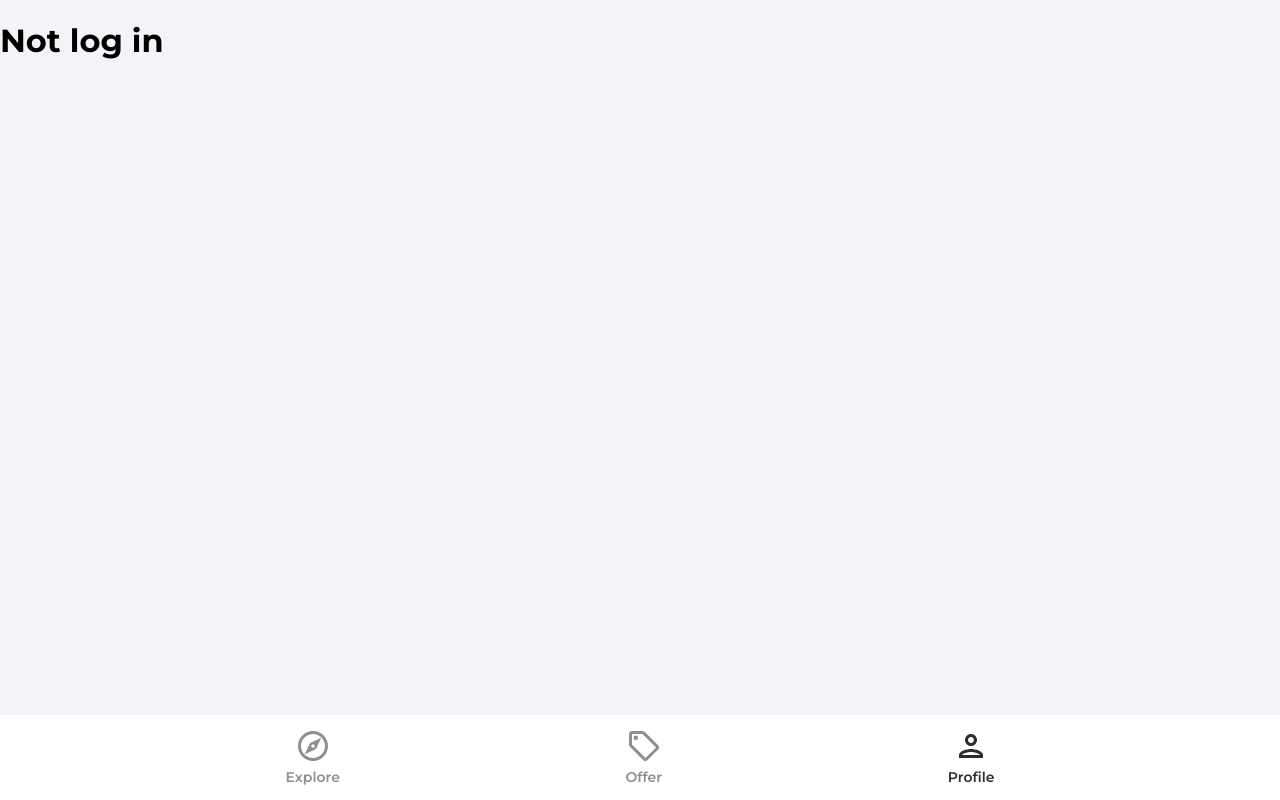
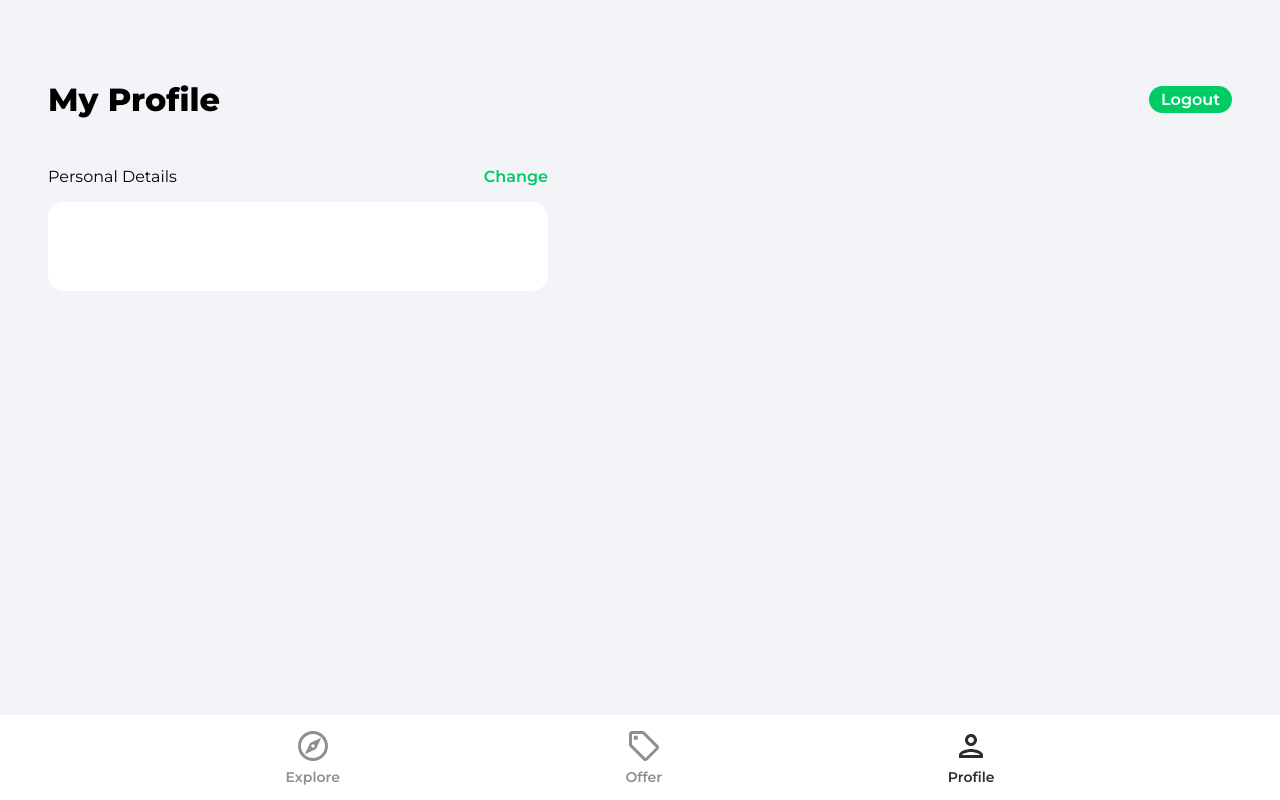
Before and after one commit to Yulian-Caesar/house-marketplace, a React (Vite) app: page /profile in a window 1280 px wide. Built offline with nearby package versions, Linux system fonts and the light colour scheme; no server answers.

Commit message:
add react toast, user logOut and user Chnage Details

```diff
--- a/package.json
+++ b/package.json
@@ -14,6 +14,7 @@
     "react": "^18.3.1",
     "react-dom": "^18.3.1",
     "react-router": "^7.1.3",
+    "react-toastify": "^11.0.3",
     "vite-plugin-svgr": "^4.3.0"
   },
   "devDependencies": {
--- a/src/App.tsx
+++ b/src/App.tsx
@@ -6,6 +6,7 @@ import { Profile as ProfilePage } from "./pages/Profile"
 import { SignIn as SignInPage } from "./pages/SignIn"
 import { SignUp as SignUpPage } from "./pages/SignUp"
 import { Navbar } from "./components/Navbar"
+import { ToastContainer } from "react-toastify"
 
 function App() {
 
@@ -22,6 +23,7 @@ function App() {
 				</Routes>
 				<Navbar />
 			</Router>
+			<ToastContainer />
 		</>
 	)
 }
--- a/src/pages/Profile.tsx
+++ b/src/pages/Profile.tsx
@@ -1,18 +1,102 @@
-import { getAuth } from "firebase/auth";
-import { useEffect, useState } from "react";
-import app from "../firebase.config";
+import { getAuth, updateProfile } from "firebase/auth";
+import { doc, updateDoc } from "firebase/firestore";
+import app, { db } from "../firebase.config";
+import { useState } from "react";
+import { useNavigate } from "react-router";
+import { toast } from "react-toastify";
+
 
 type UserType = {
-	displayName?: string | null
+	name?: string | null
+	email?: string | null
 }
 
 export const Profile = () => {
-	const [user, setUser] = useState<UserType | null>(null)
 	const auth = getAuth(app);
-	console.log(user)
-	useEffect(() => {
-		setUser(auth.currentUser ? auth.currentUser : null);
-	}, [auth])
+	const [changeDetails, setChangeDetails] = useState(false)
+	const [formData, setFormData] = useState<UserType | null>({
+		name: auth.currentUser?.displayName || null,
+		email: auth.currentUser?.email || null
+	})
+	const {name, email} = formData;
 
-	return user ? <h1>{user.displayName}</h1> : <h1>Not log in</h1>;
+	const navigate = useNavigate();
+
+	const onLogout = () => {
+		auth.signOut()
+		navigate('/')
+	}
+
+	const onSubmit = async() => {
+		try {
+			if(auth.currentUser?.displayName !== name) {
+				// Update displayName in fb
+				if(auth.currentUser) {
+					await updateProfile(auth.currentUser, {
+						displayName: name
+					})
+				}
+
+
+				// Update in Firestore
+				if(auth.currentUser) {
+					const userRef = doc(db, 'users', auth.currentUser.uid);
+					await updateDoc(userRef, {
+						name
+					})
+				}
+			}
+		} catch {
+			toast.error('Could not update profile details')
+		}
+	}
+
+	const onChange = (e: React.ChangeEvent<HTMLInputElement>) => {
+		setFormData(prevState => ({
+			...prevState,
+			[e.target.id]: e.target.value
+		}))
+	}
+
+	return <div className="profile">
+		<header className="profileHeader">
+			<p className="pageHeader">My Profile</p>
+			<button type="button" className="logOut" onClick={onLogout}>Logout</button>
+		</header>
+
+		<main>
+			<div className="profileDetailsHeader">
+				<p className="profileDetailsText">Personal Details</p>
+				<p className="changePersonalDetails" onClick={() => {
+					if(changeDetails) {
+						onSubmit();
+					}
+					setChangeDetails(prevState => !prevState)
+				}}>
+					{changeDetails ? 'Done' : 'Change'}
+				</p>
+			</div>
+
+			<div className="profileCard">
+				<form action="">
+					<input
+						type="text"
+						id="name"
+						className={changeDetails ? 'profileNameActive' : 'profileName'}
+						disabled={!changeDetails}
+						value={name}
+						onChange={onChange}
+					/>
+					<input
+						type="text"
+						id="email"
+						className={changeDetails ? 'profileEmailActive' : 'profileEmail'}
+						disabled={!changeDetails}
+						value={email}
+						onChange={onChange}
+					/>
+				</form>
+			</div>
+		</main>
+	</div>
 }
--- a/src/pages/SignIn.tsx
+++ b/src/pages/SignIn.tsx
@@ -4,6 +4,7 @@ import visibilityIcon from "../assets/svg/visibilityIcon.svg";
 import { Link, useNavigate } from "react-router";
 import { getAuth, signInWithEmailAndPassword } from "firebase/auth";
 import app from "../firebase.config";
+import { toast } from "react-toastify";
 
 export const SignIn = () => {
 	const [showPassword, setShowPassword] = useState(false)
@@ -33,8 +34,8 @@ export const SignIn = () => {
 			if(userCredential.user) {
 				navigate('/')
 			}
-		} catch(error) {
-			console.error(error)
+		} catch {
+			toast.error('Bad User Credentials')
 		}
 	}
 
--- a/src/pages/SignUp.tsx
+++ b/src/pages/SignUp.tsx
@@ -5,8 +5,9 @@ import { Link, useNavigate } from "react-router";
 import { getAuth, createUserWithEmailAndPassword, updateProfile } from "firebase/auth";
 import { doc, setDoc, FieldValue, serverTimestamp } from "firebase/firestore";
 import app, { db } from "../firebase.config";
+import { toast } from "react-toastify";
 
-type FormDataType = {
+export type FormDataType = {
 	name: string,
 	email: string,
 	password?: string,
@@ -55,8 +56,8 @@ export const SignUp = () => {
 			await setDoc(doc(db, 'users', user.uid), formDataCopy)
 
 			navigate('/')
-		} catch (error) {
-			console.error(error)
+		} catch {
+			toast.error('Something went wrong with registration')
 		}
 	}
 
```
Also changed, not shown: 1 other file (tests, documents, lock files or other folders).
